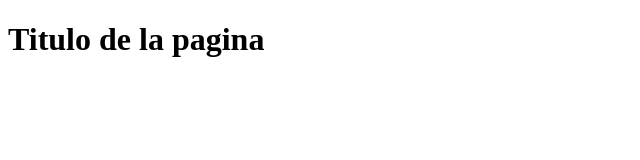
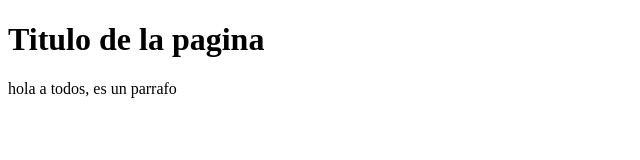
Before and after one commit to jonamuller/proyecto-git3, a plain HTML site: page index.html in a window 1280 px wide. Shown: the whole page, without its empty margins (0-640 px from the left). Drawn offline with Linux system fonts and the light colour scheme.

Commit message:
Update index.html

```diff
--- a/index.html
+++ b/index.html
@@ -7,6 +7,7 @@
 </head>
 <body>
     <h1>Titulo de la pagina</h1>
+    <p> hola a todos, es un parrafo</p>
 
 </body>
 </html>
```
